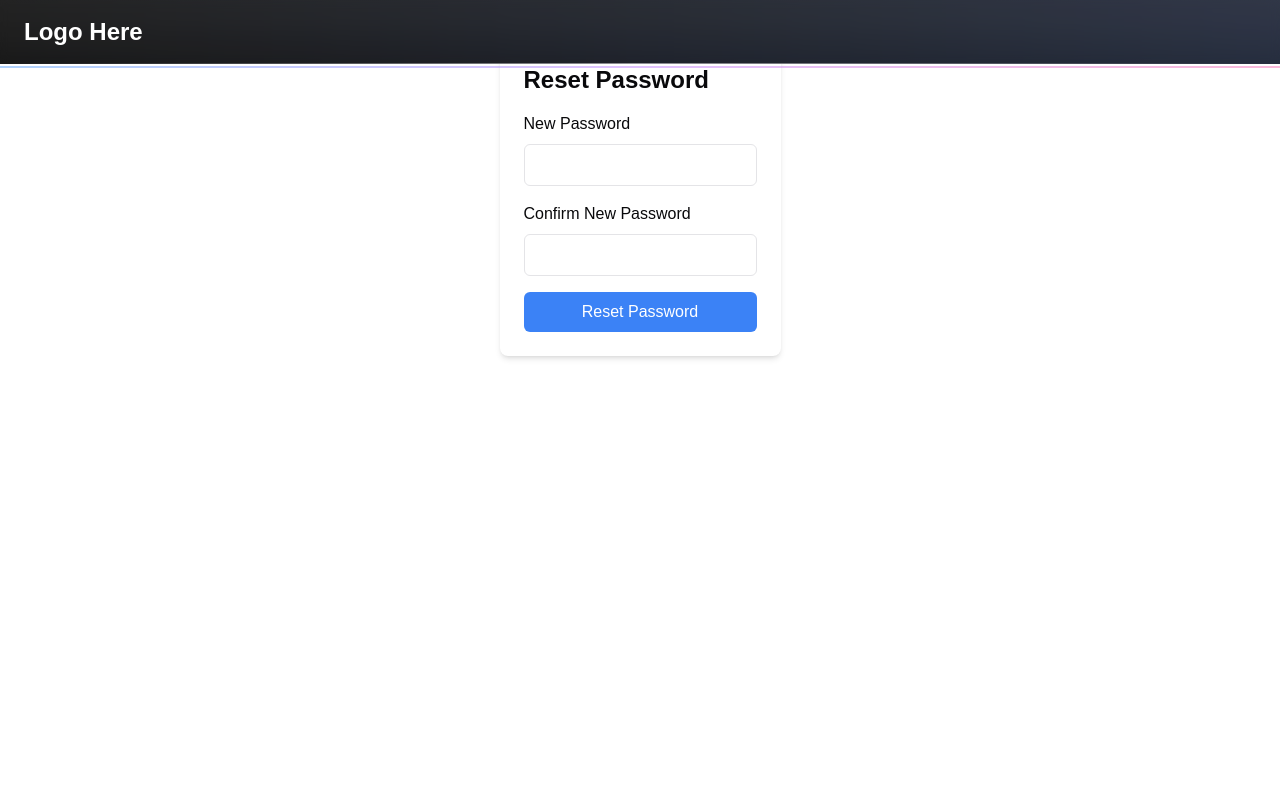
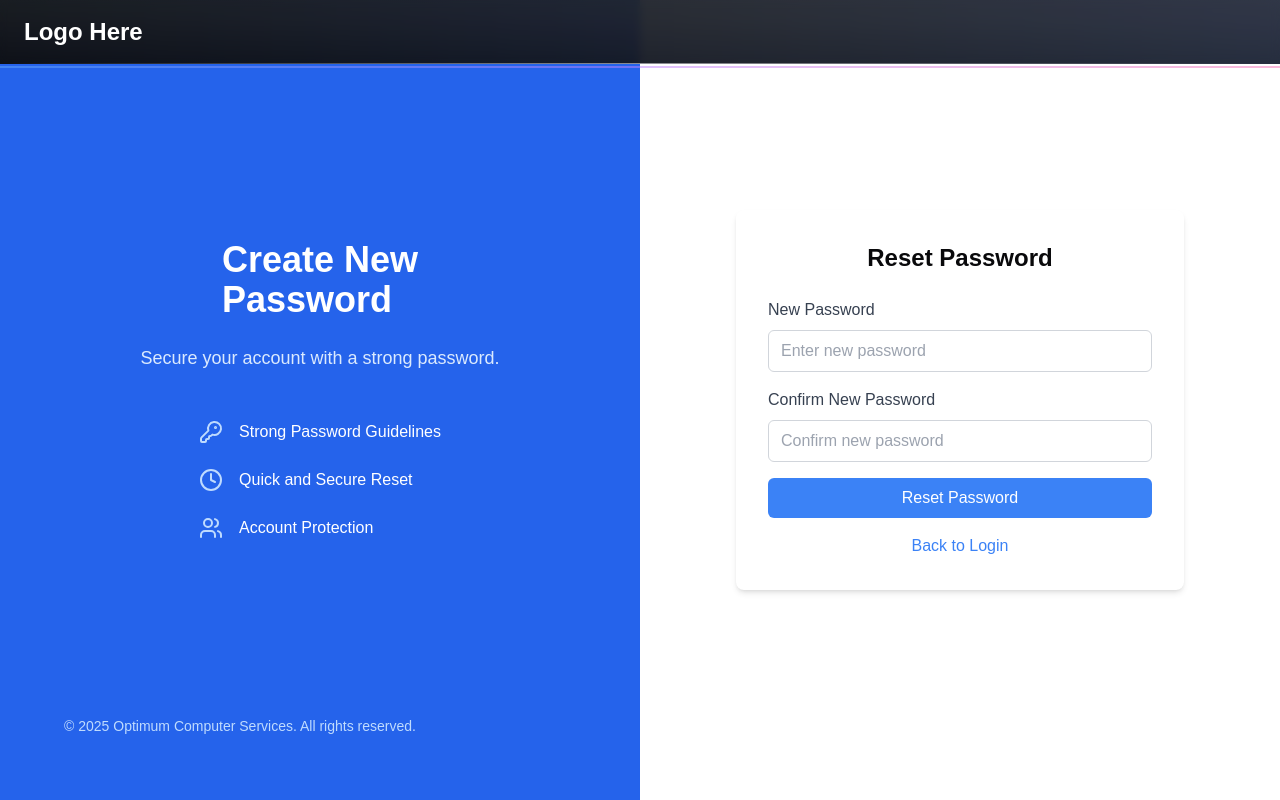
Before and after one commit to KabiruH/attendance_project, a Next.js app: page /reset-password in a window 1280 px wide. Built offline with nearby package versions, Linux system fonts and the light colour scheme.

Commit message:
fixed the forgot and reset password

```diff
--- a/src/app/(auth)/forgot-password/page.tsx
+++ b/src/app/(auth)/forgot-password/page.tsx
@@ -2,6 +2,7 @@
 
 import { useState } from 'react';
 import { useRouter } from 'next/navigation';
+import { Building2, Clock, Users, KeyRound } from 'lucide-react';
 
 export default function ForgotPasswordPage() {
   const [email, setEmail] = useState('');
@@ -46,18 +47,71 @@ export default function ForgotPasswordPage() {
   }
 
   return (
-    <div className="max-w-md mx-auto mt-10 p-6 bg-white rounded-lg shadow-md">
-      <h2 className="text-2xl font-bold mb-4">Forgot Password</h2>
+    <div className="min-h-screen flex">
+      {/* Left side - Hero Section */}
+      <div className="hidden lg:flex lg:w-1/2 bg-blue-600 flex-col justify-between p-16">
+        {/* Content */}
+        <div className="flex flex-col justify-center items-center h-full">
+          <h1 className="text-4xl font-bold text-white mb-6">
+            Reset Your<br />Password
+          </h1>
+          <p className="text-blue-100 text-lg mb-12">
+            Securely recover access to your account.
+          </p>
+
+          {/* Feature List */}
+          <div className="space-y-6">
+            <div className="flex items-center space-x-4">
+              <KeyRound className="w-6 h-6 text-blue-200" />
+              <p className="text-white">Secure Password Recovery</p>
+            </div>
+            <div className="flex items-center space-x-4">
+              <Clock className="w-6 h-6 text-blue-200" />
+              <p className="text-white">Quick Reset Process</p>
+            </div>
+            <div className="flex items-center space-x-4">
+              <Users className="w-6 h-6 text-blue-200" />
+              <p className="text-white">Account Protection</p>
+            </div>
+          </div>
+        </div>
+
+        {/* Footer */}
+        <div>
+          <p className="text-blue-200 text-sm">
+            © 2025 Optimum Computer Services. All rights reserved.
+          </p>
+        </div>
+      </div>
+
+      {/* Right side - Forgot Password Form */}
+      <div className="w-full lg:w-1/2 flex items-center justify-center p-8">
+        <div className="w-full max-w-md">
+          {success ? (
+            <div className="bg-white rounded-lg shadow-md p-8 text-center">
+              <h2 className="text-2xl font-bold mb-4 text-green-600">Reset Link Sent</h2>
+              <p className="mb-6">A password reset link has been sent to your email.</p>
+              <button
+                onClick={() => router.push('/login')}
+                className="w-full bg-blue-500 text-white py-2 rounded-md hover:bg-blue-600"
+              >
+                Back to Login
+              </button>
+            </div>
+          ) : (
+            <div className="bg-white rounded-lg shadow-md p-8">
+              <h2 className="text-2xl font-bold mb-6 text-center">Forgot Password</h2>
               <form onSubmit={handleSubmit}>
                 <div className="mb-4">
-          <label htmlFor="email" className="block mb-2">Email</label>
+                  <label htmlFor="email" className="block mb-2 text-gray-700">Email</label>
                   <input
                     type="email"
                     id="email"
                     value={email}
                     onChange={(e) => setEmail(e.target.value)}
-            className="w-full px-3 py-2 border rounded-md"
+                    className="w-full px-3 py-2 border border-gray-300 rounded-md focus:outline-none focus:ring-2 focus:ring-blue-500"
                     required
+                    placeholder="Enter your email"
                   />
                 </div>
                 {error && (
@@ -68,11 +122,24 @@ export default function ForgotPasswordPage() {
                 <button
                   type="submit"
                   disabled={isSubmitting}
-          className="w-full bg-blue-500 text-white py-2 rounded-md hover:bg-blue-600 disabled:opacity-50"
+                  className="w-full bg-blue-500 text-white py-2 rounded-md hover:bg-blue-600 disabled:opacity-50 transition-colors"
                 >
                   {isSubmitting ? 'Sending...' : 'Send Reset Link'}
                 </button>
+                <div className="mt-4 text-center">
+                  <button
+                    type="button"
+                    onClick={() => router.push('/login')}
+                    className="text-blue-500 hover:underline"
+                  >
+                    Back to Login
+                  </button>
+                </div>
               </form>
+            </div>
+          )}
+        </div>
+      </div>
     </div>
   );
 }
--- a/src/app/(auth)/reset-password/page.tsx
+++ b/src/app/(auth)/reset-password/page.tsx
@@ -4,6 +4,8 @@
 import { useState } from 'react';
 import { useSearchParams } from 'next/navigation';
 import { z } from 'zod';
+import { Building2, Clock, Users, KeyRound } from 'lucide-react';
+import { useRouter } from 'next/navigation';
 
 const passwordSchema = z.string()
   .min(8, 'Password must be at least 8 characters')
@@ -20,6 +22,7 @@ export default function ResetPasswordPage() {
   const [error, setError] = useState('');
   const [success, setSuccess] = useState(false);
   const [isSubmitting, setIsSubmitting] = useState(false);
+  const router = useRouter();
 
   const handleSubmit = async (e: React.FormEvent) => {
     e.preventDefault();
@@ -80,29 +83,83 @@ export default function ResetPasswordPage() {
   }
 
   return (
-    <div className="max-w-md mx-auto mt-10 p-6 bg-white rounded-lg shadow-md">
-      <h2 className="text-2xl font-bold mb-4">Reset Password</h2>
+    <div className="min-h-screen flex">
+      {/* Left side - Hero Section */}
+      <div className="hidden lg:flex lg:w-1/2 bg-blue-600 flex-col justify-between p-16">
+        {/* Content */}
+        <div className="flex flex-col justify-center items-center h-full">
+          <h1 className="text-4xl font-bold text-white mb-6">
+            Create New<br />Password
+          </h1>
+          <p className="text-blue-100 text-lg mb-12">
+            Secure your account with a strong password.
+          </p>
+
+          {/* Feature List */}
+          <div className="space-y-6">
+            <div className="flex items-center space-x-4">
+              <KeyRound className="w-6 h-6 text-blue-200" />
+              <p className="text-white">Strong Password Guidelines</p>
+            </div>
+            <div className="flex items-center space-x-4">
+              <Clock className="w-6 h-6 text-blue-200" />
+              <p className="text-white">Quick and Secure Reset</p>
+            </div>
+            <div className="flex items-center space-x-4">
+              <Users className="w-6 h-6 text-blue-200" />
+              <p className="text-white">Account Protection</p>
+            </div>
+          </div>
+        </div>
+
+        {/* Footer */}
+        <div>
+          <p className="text-blue-200 text-sm">
+            © 2025 Optimum Computer Services. All rights reserved.
+          </p>
+        </div>
+      </div>
+
+      {/* Right side - Reset Password Form */}
+      <div className="w-full lg:w-1/2 flex items-center justify-center p-8">
+        <div className="w-full max-w-md">
+          {success ? (
+            <div className="bg-white rounded-lg shadow-md p-8 text-center">
+              <h2 className="text-2xl font-bold mb-4 text-green-600">Password Reset Successful</h2>
+              <p className="mb-6">Your password has been successfully reset.</p>
+              <button
+                onClick={() => router.push('/login')}
+                className="w-full bg-blue-500 text-white py-2 rounded-md hover:bg-blue-600"
+              >
+                Back to Login
+              </button>
+            </div>
+          ) : (
+            <div className="bg-white rounded-lg shadow-md p-8">
+              <h2 className="text-2xl font-bold mb-6 text-center">Reset Password</h2>
               <form onSubmit={handleSubmit}>
                 <div className="mb-4">
-          <label htmlFor="password" className="block mb-2">New Password</label>
+                  <label htmlFor="password" className="block mb-2 text-gray-700">New Password</label>
                   <input
                     type="password"
                     id="password"
                     value={password}
                     onChange={(e) => setPassword(e.target.value)}
-            className="w-full px-3 py-2 border rounded-md"
+                    className="w-full px-3 py-2 border border-gray-300 rounded-md focus:outline-none focus:ring-2 focus:ring-blue-500"
                     required
+                    placeholder="Enter new password"
                   />
                 </div>
                 <div className="mb-4">
-          <label htmlFor="confirm-password" className="block mb-2">Confirm New Password</label>
+                  <label htmlFor="confirm-password" className="block mb-2 text-gray-700">Confirm New Password</label>
                   <input
                     type="password"
                     id="confirm-password"
                     value={confirmPassword}
                     onChange={(e) => setConfirmPassword(e.target.value)}
-            className="w-full px-3 py-2 border rounded-md"
+                    className="w-full px-3 py-2 border border-gray-300 rounded-md focus:outline-none focus:ring-2 focus:ring-blue-500"
                     required
+                    placeholder="Confirm new password"
                   />
                 </div>
                 {error && (
@@ -113,11 +170,24 @@ export default function ResetPasswordPage() {
                 <button
                   type="submit"
                   disabled={isSubmitting}
-          className="w-full bg-blue-500 text-white py-2 rounded-md hover:bg-blue-600 disabled:opacity-50"
+                  className="w-full bg-blue-500 text-white py-2 rounded-md hover:bg-blue-600 disabled:opacity-50 transition-colors"
                 >
                   {isSubmitting ? 'Resetting...' : 'Reset Password'}
                 </button>
+                <div className="mt-4 text-center">
+                  <button
+                    type="button"
+                    onClick={() => router.push('/login')}
+                    className="text-blue-500 hover:underline"
+                  >
+                    Back to Login
+                  </button>
+                </div>
               </form>
+            </div>
+          )}
+        </div>
+      </div>
     </div>
   );
 }
```
Lines whose indentation alone changed are shown as unchanged.
